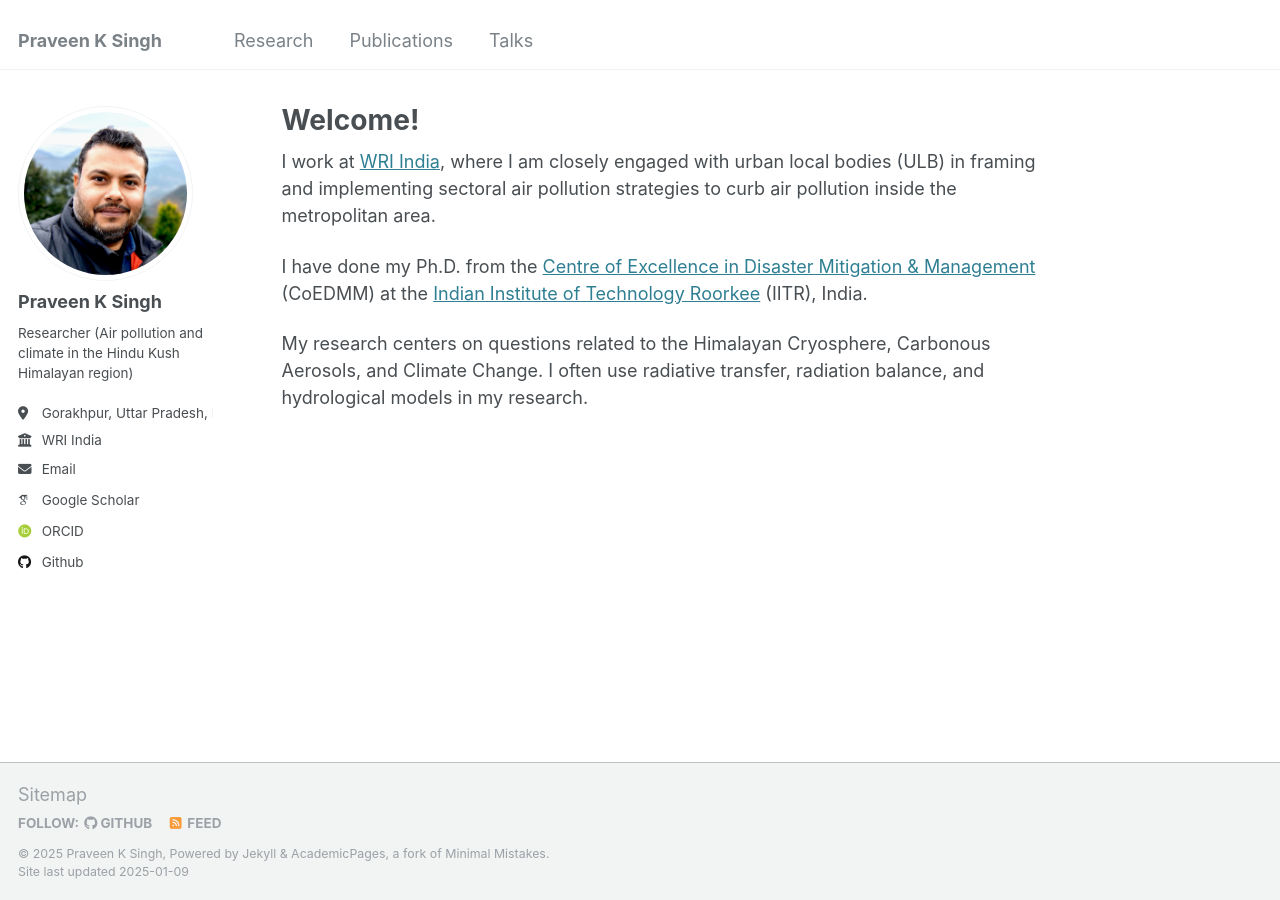
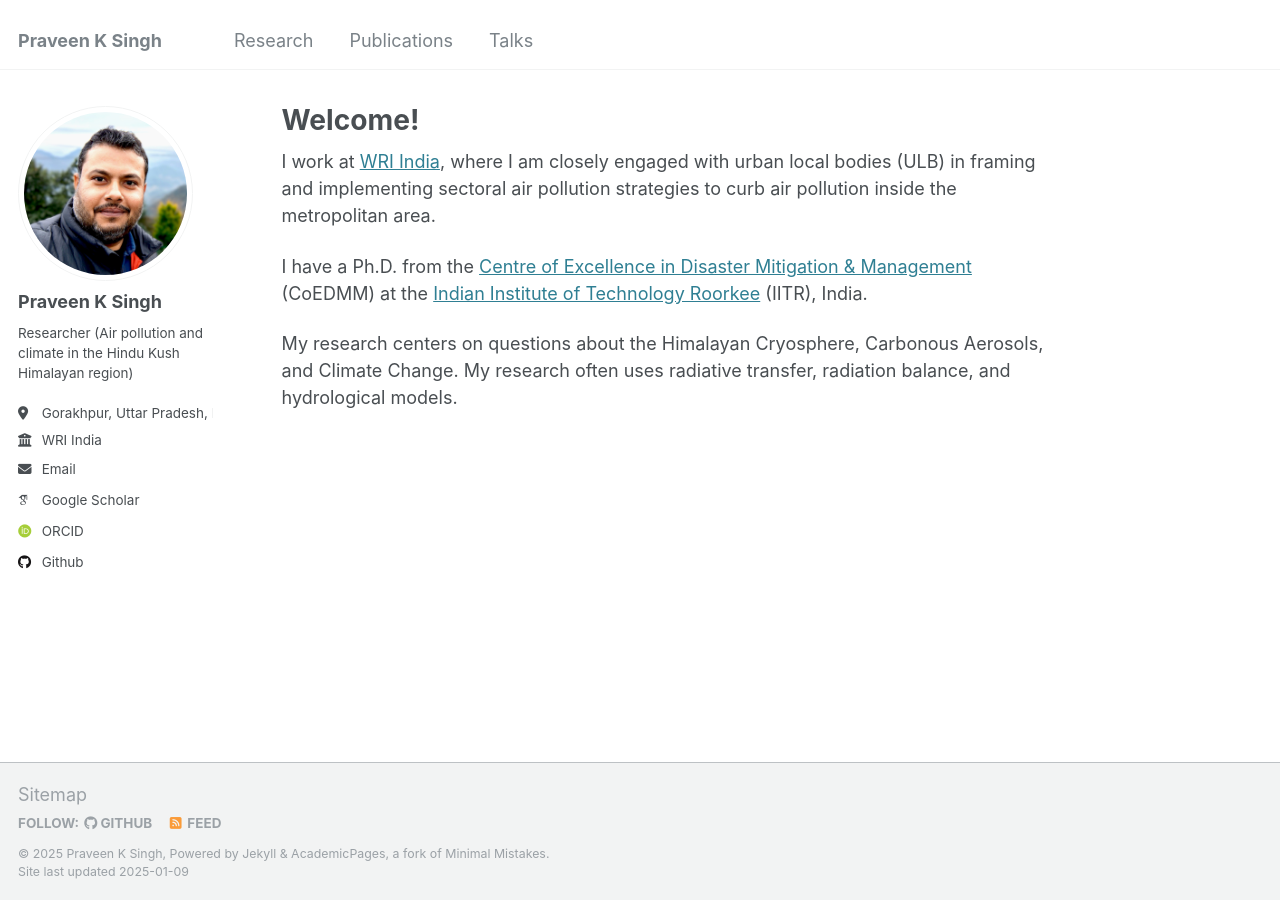
Before and after one commit to singhpraveenk/praveenksingh.github.io, a Jekyll site: the page built from _pages/about.md, in a window 1280 px wide. Built offline with Jekyll 4.4.1, drawn with Linux system fonts in a browser that asks for light colours; some web fonts are replaced.

Commit message:
Update about.md

```diff
--- a/_pages/about.md
+++ b/_pages/about.md
@@ -10,6 +10,6 @@ redirect_from:
 
 I work at <a href="https://wri-india.org/" target="_blank">WRI India</a>, where I am closely engaged with urban local bodies (ULB) in framing and implementing sectoral air pollution strategies to curb air pollution inside the metropolitan area.
 
-I have done my Ph.D. from the <a href="https://iitr.ac.in/Centres/Centre%20of%20Excellence%20in%20Disaster%20Mitigation%20and%20Management/Home.html" target="_blank">Centre of Excellence in Disaster Mitigation & Management</a> (CoEDMM) at the <a href="https://iitr.ac.in/" target="_blank">Indian Institute of Technology Roorkee</a> (IITR), India.
+I have a Ph.D. from the <a href="https://iitr.ac.in/Centres/Centre%20of%20Excellence%20in%20Disaster%20Mitigation%20and%20Management/Home.html" target="_blank">Centre of Excellence in Disaster Mitigation & Management</a> (CoEDMM) at the <a href="https://iitr.ac.in/" target="_blank">Indian Institute of Technology Roorkee</a> (IITR), India.
 
-My research centers on questions related to the Himalayan Cryosphere, Carbonous Aerosols, and Climate Change. I often use radiative transfer, radiation balance, and hydrological models in my research.
+My research centers on questions about the Himalayan Cryosphere, Carbonous Aerosols, and Climate Change. My research often uses radiative transfer, radiation balance, and hydrological models.
```
